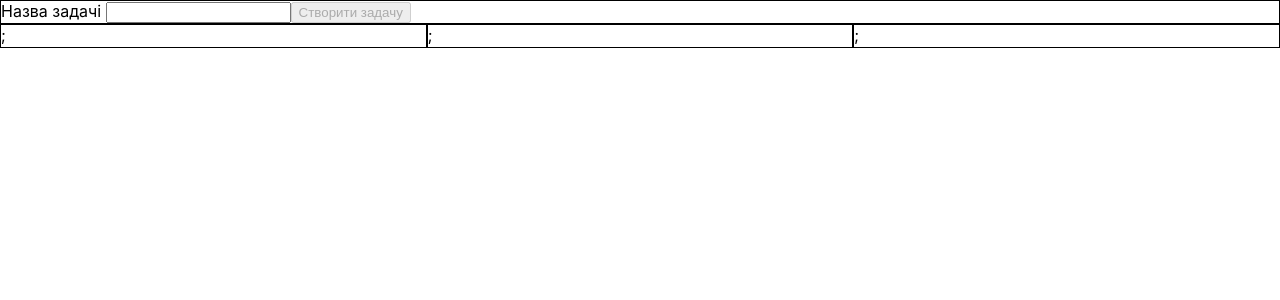
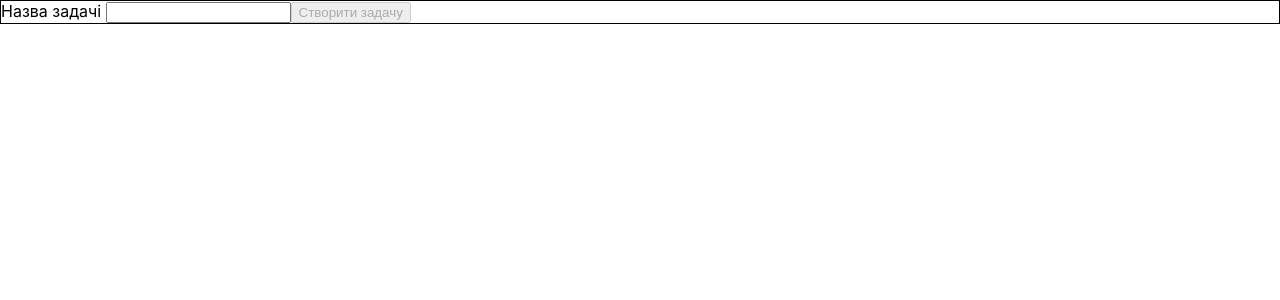
Before and after one commit to commanderz/demo_tasks, a React (Create React App) app in the folder task2-todolist-dnd/: page / in a window 1280 px wide. Shown: the top 300 px of the page. Built offline with nearby package versions, Linux system fonts and the light colour scheme.

Commit message:
no message

```diff
--- a/task2-todolist-dnd/src/List.tsx
+++ b/task2-todolist-dnd/src/List.tsx
@@ -126,23 +126,18 @@ function List() {
                         <div ref={provided.innerRef} {...provided.droppableProps} >
                             {provided.placeholder}
                             {newlist.map((item: iTaskType, index: number) => (
-                                <Draggable key={item.id} draggableId={item.id} index={index}>
-                                    {(provided, snapshot) => (
-                                        <div
+                                <Draggable draggableId={item.id} index={index}>
+                                    {(provided) => (
+                                        <QuoteItem className="card"
                                             ref={provided.innerRef}
                                             {...provided.draggableProps}
                                             {...provided.dragHandleProps}
-                                            style={
-                                                getItemStyle(
-                                                    snapshot.isDragging,
-                                                    provided.draggableProps.style
-                                                )}
                                         >
                                             {item.taskName}
-                                        </div>
-                                    )};
+                                        </QuoteItem>
+                                    )}
                                 </Draggable>
-                            ))};
+                            ))}
                         </div>
                     )}
                 </Droppable>
@@ -160,12 +155,12 @@ function List() {
             </div>
 
 
-            <div className="div2"> <Table numStage={1} />
-            </div>
-            <div className="div3"> <Table numStage={2} />
-            </div>
-            <div className="div4"> <Table numStage={3} />
-            </div>
+            <Table className="div2" numStage={1} />
+
+            <Table className="div3" numStage={2} />
+
+            <Table className="div4" numStage={3} />
+
 
         </div >
     );
```
